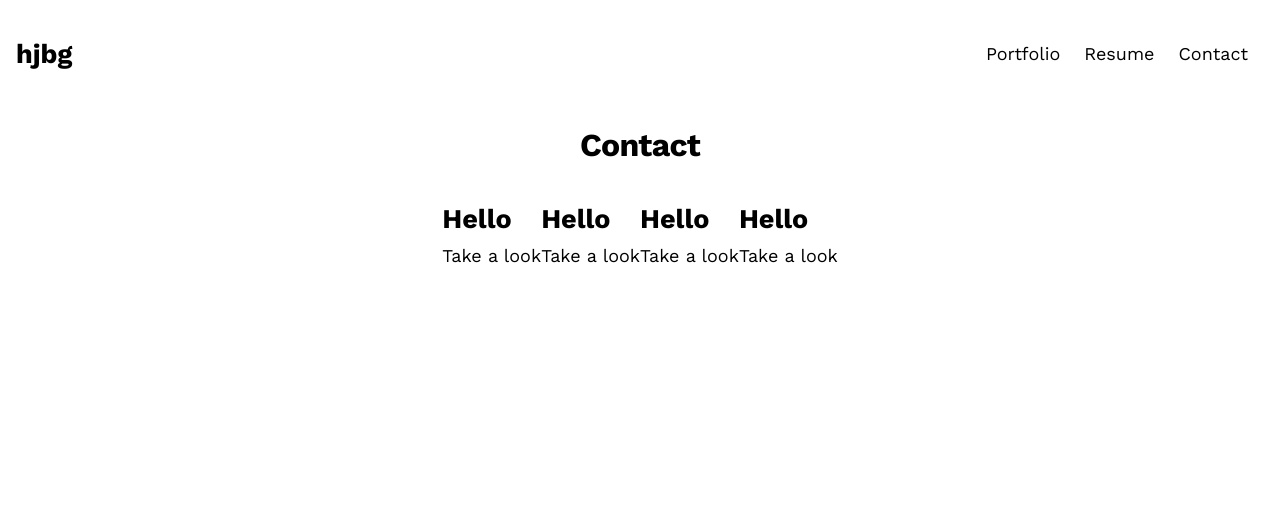
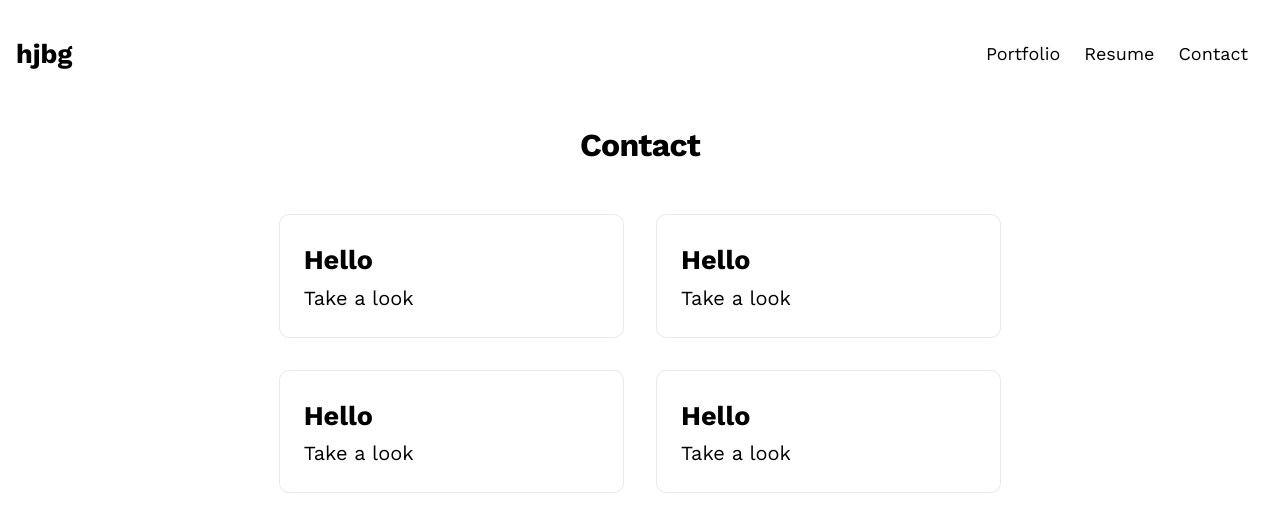
Before and after one commit to hgiven/subday, a Next.js app: page /contact in a window 1280 px wide. Shown: the top 532 px of the page. Built offline with nearby package versions, Linux system fonts and the light colour scheme.

Commit message:
Update contact.js

```diff
--- a/pages/contact.js
+++ b/pages/contact.js
@@ -10,22 +10,22 @@ export default function Contact() {
 
       <section>
         <div className={utilStyles.grid}>
-          <div>
+          <div className={utilStyles.card}>
             <h1>Hello</h1>
             <p>Take a look</p>
           </div>
 
-          <div>
+          <div className={utilStyles.card}>
             <h1>Hello</h1>
             <p>Take a look</p>
           </div>
 
-          <div>
+          <div className={utilStyles.card}>
             <h1>Hello</h1>
             <p>Take a look</p>
           </div>
 
-          <div>
+          <div className={utilStyles.card}>
             <h1>Hello</h1>
             <p>Take a look</p>
           </div>
```
